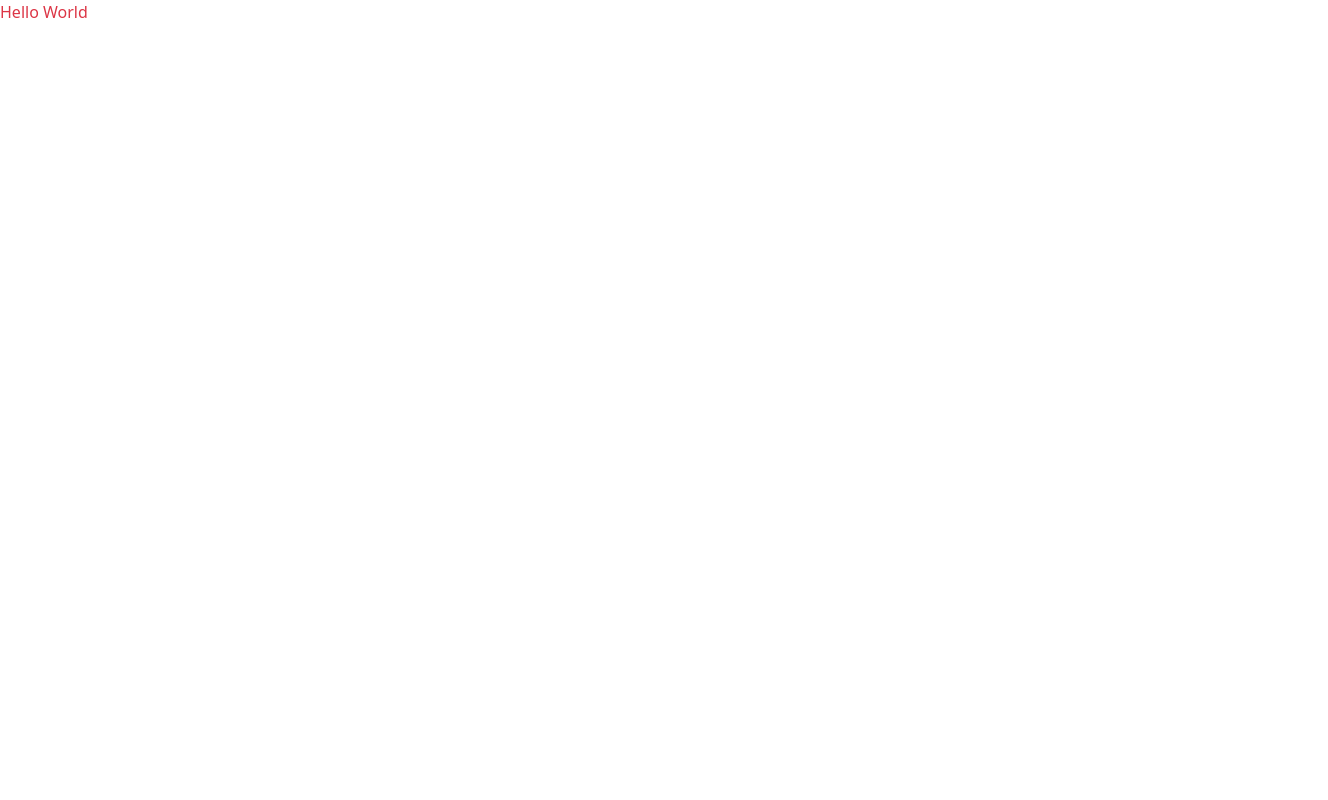
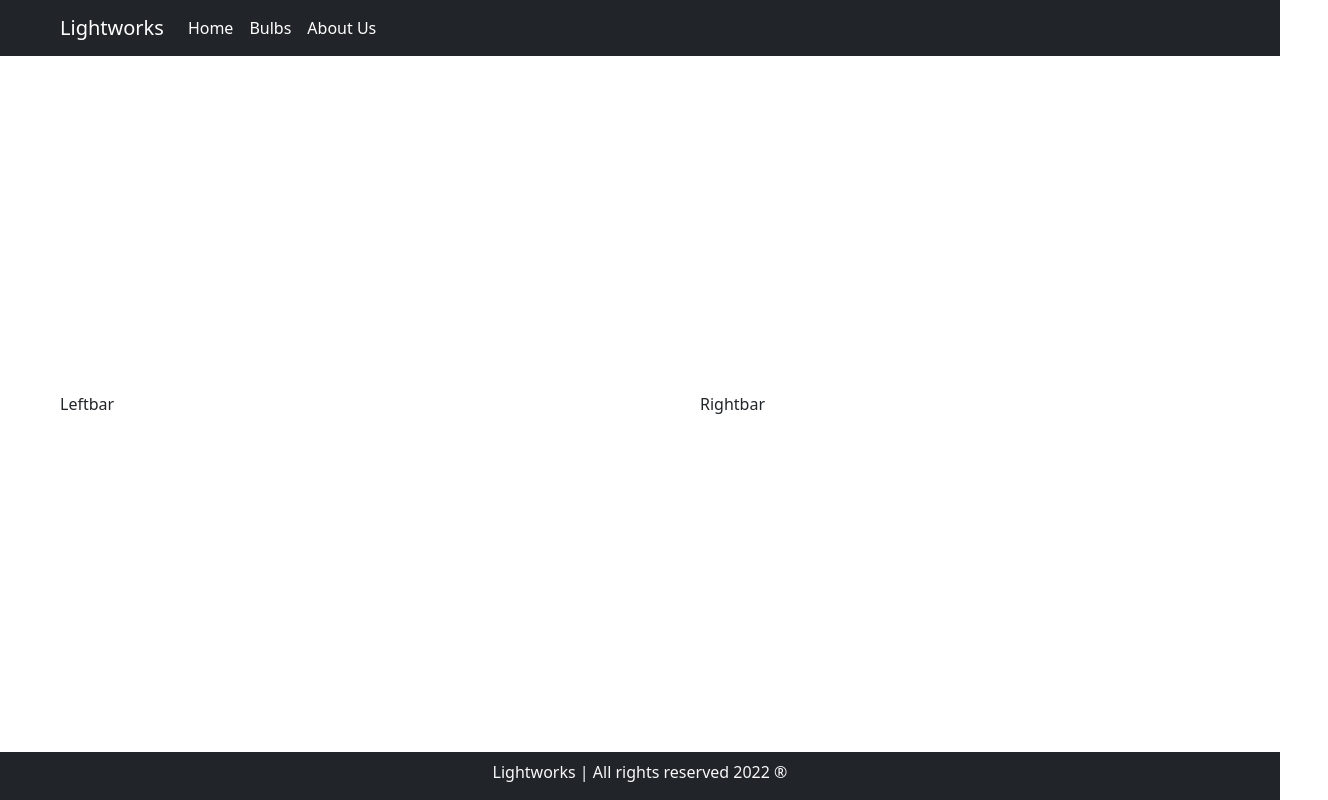
Before and after one commit to CipherKill/Lightworks-React, a React (Create React App) app: page / in a window 1280 px wide. Shown: the whole page, 1328 px wide, since content can reach past the window. Built offline with nearby package versions, Linux system fonts and the light colour scheme.

Commit message:
added functional routes and other pages

```diff
--- a/package.json
+++ b/package.json
@@ -10,6 +10,7 @@
     "react": "^18.1.0",
     "react-bootstrap": "^2.4.0",
     "react-dom": "^18.1.0",
+    "react-router-dom": "^6.3.0",
     "react-scripts": "5.0.1",
     "web-vitals": "^2.1.4"
   },
--- a/src/App.js
+++ b/src/App.js
@@ -1,8 +1,28 @@
-
+import {BrowserRouter,Routes,Route} from 'react-router-dom'
+import Header from './components/header/Header'
+import Footer from './components/footer/Footer'
+import Home from './components/pages/homepage/Home'
+import Bulbs from './components/pages/bulbspage/Bulbs'
+import About from './components/pages/aboutpage/About'
+import NotFound from './components/pages/errorpages/NotFound'
 
 function App() {
   return (
-    <div className='text-danger'>Hello World</div>
+    <BrowserRouter>
+      <div className='d-flex flex-column vh-100 justify-content-between'>
+        <Header/>
+        <main>
+          <Routes>
+            <Route path='/' element={<Home/>}/>
+            <Route path='/home' element={<Home/>}/>
+            <Route path='/bulbs' element={<Bulbs/>}/>
+            <Route path='/aboutus' element={<About/>}/>
+            <Route path='/*' element={<NotFound/>}/>
+          </Routes>
+        </main>
+        <Footer/>
+      </div>
+    </BrowserRouter>
   );
 }
 
--- /dev/null
+++ b/src/components/footer/Footer.jsx
@@ -0,0 +1,16 @@
+import {Container} from 'react-bootstrap'
+
+function Footer() {
+
+  const getYear=()=>{
+    return new Date().getFullYear();
+  };
+
+  return (
+    <Container fluid className='bg-dark d-flex justify-content-center pt-2'>
+      <p className='text-light'>Lightworks | All rights reserved {getYear()} &#174;</p>
+    </Container>
+  )
+}
+
+export default Footer
--- /dev/null
+++ b/src/components/header/Header.jsx
@@ -0,0 +1,20 @@
+import {Container, Nav, Navbar} from 'react-bootstrap'
+import {Link} from 'react-router-dom'
+import './Headerstyle.css'
+
+function Header() {
+  return (
+      <Navbar bg='dark' variant='dark'>
+        <Container fluid className='mx-5'>
+          <Navbar.Brand href='/home' className='brand'>Lightworks</Navbar.Brand>
+          <Nav className='me-auto'>
+            <Nav.Link><Link to='/' className='linkformat'>Home</Link></Nav.Link>
+            <Nav.Link><Link to='/bulbs' className='linkformat'>Bulbs</Link></Nav.Link>
+            <Nav.Link><Link to='/aboutus' className='linkformat'>About Us</Link></Nav.Link>
+          </Nav>
+        </Container>
+      </Navbar>
+  )
+}
+
+export default Header;
--- /dev/null
+++ b/src/components/header/Headerstyle.css
@@ -0,0 +1,12 @@
+.linkformat{
+    text-decoration:none;
+    color:white;
+}
+
+.linkformat:hover{
+    color:grey;
+}
+
+.brand{
+    font-size:1.5rem;
+}
--- /dev/null
+++ b/src/components/pages/aboutpage/About.jsx
@@ -0,0 +1,8 @@
+
+function About() {
+  return (
+    <div>About</div>
+  )
+}
+
+export default About
--- /dev/null
+++ b/src/components/pages/bulbspage/Bulbs.jsx
@@ -0,0 +1,8 @@
+
+function Bulbs() {
+  return (
+    <div>Bulbs</div>
+  )
+}
+
+export default Bulbs
--- /dev/null
+++ b/src/components/pages/errorpages/NotFound.jsx
@@ -0,0 +1,8 @@
+
+function NotFound() {
+  return (
+    <div>NotFound</div>
+  )
+}
+
+export default NotFound
--- /dev/null
+++ b/src/components/pages/homepage/Home.jsx
@@ -0,0 +1,16 @@
+import {Row, Col, Container} from 'react-bootstrap'
+import Rightbar from './innerpages/Rightbar'
+import Leftbar from './innerpages/Leftbar'
+
+function Home() {
+  return (
+    <Container fluid className='mx-5'>
+      <Row>
+        <Col><Leftbar/></Col>
+        <Col><Rightbar/></Col>
+      </Row>
+    </Container>
+  )
+}
+
+export default Home;
--- /dev/null
+++ b/src/components/pages/homepage/innerpages/Leftbar.jsx
@@ -0,0 +1,8 @@
+
+function Leftbar() {
+  return (
+    <div>Leftbar</div>
+  )
+}
+
+export default Leftbar
--- /dev/null
+++ b/src/components/pages/homepage/innerpages/Rightbar.jsx
@@ -0,0 +1,8 @@
+
+function Rightbar() {
+  return (
+    <div>Rightbar</div>
+  )
+}
+
+export default Rightbar
```
Also changed, not shown: src/assets/bulball.jpeg (added), 1 other file (tests, documents, lock files or other folders).
